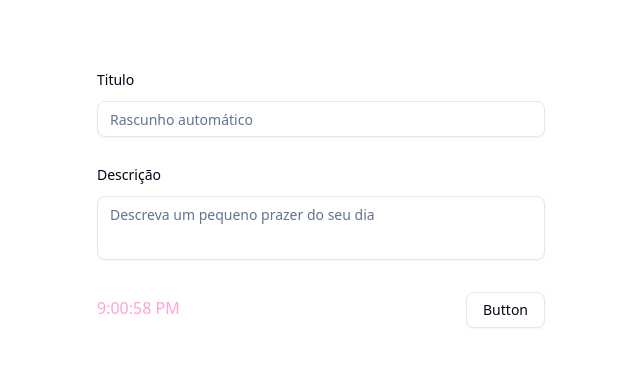
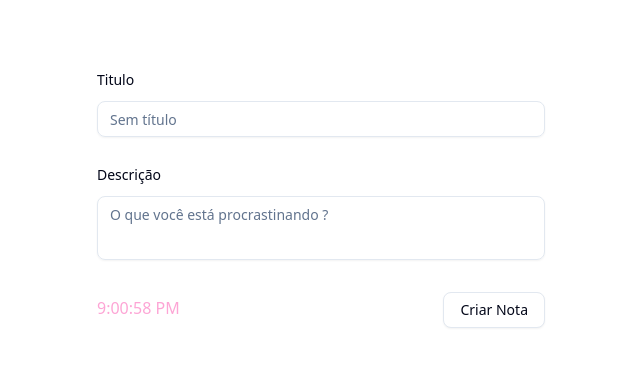
Before and after one commit to dubsvna/bloco-de-notas-fastapi, a Next.js app in the folder frontend/app/: page / in a window 1280 px wide. Shown: the part 201-568 px from the top of the page, without its empty margins (319-959 px from the left). Built offline with nearby package versions, Linux system fonts and the light colour scheme.

Commit message:
componente de formulário para nota

```diff
--- a/frontend/app/app/components/NotaForm.jsx
+++ b/frontend/app/app/components/NotaForm.jsx
@@ -5,17 +5,38 @@ import {Textarea} from "@/components/ui/textarea";
 import {Input} from "@/components/ui/input";
 import {Button} from "@/components/ui/button";
 
-export default function NotaForm({ nota}) {
+export default function NotaForm({nota}) {
     const [time, setTime] = useState(new Date());
+    const [form, setForm] = useState({
+        title: '',
+        description: '',
+    })
+    const [isSubmitting, setIsSubmitting] = useState(false);
+    const [randomPlaceHolder, setRandomPlaceHolder] = useState({
+        title: "",
+        description: "",
+    });
+    useEffect(() => {
+        setRandomPlaceHolder({
+            title: alterTitle(),
+            description: alterDescription(),
+        })
+        const timerId = setInterval(() => {
+            setTime(new Date());
+        }, 1000);
+        return () => {
+            clearInterval(timerId);
+        }
+    }, []);
 
     useEffect(() => {
-        const timerId = setInterval(() => tick(), 1000);
-        return () => {
-            clearInterval(timerId);
-            alterDescription();
-            alterTitle();
+        if (nota) {
+            setForm({
+                title: nota.title,
+                description: nota.description,
+            })
         }
-    }, []);
+    }, [nota]);
 
     const tick = () => {
         setTime(new Date());
@@ -27,10 +48,10 @@ const titles = [
     "Titulo",
     "Sem título",
     "Untitled",
-    `Nota ${new Date().getDate()}/${new Date().getMonth() + 1}`,
+    `Nota ${new Date().getDate().toString()}/${(new Date().getMonth() + 1).toString()}`,
     "Rascunho",
     "Nova Anotação",
-    `📝 ${new Date().getHours()}h${new Date().getMinutes()}`,
+    `📝 ${new Date().getHours().toString()}h${new Date().getMinutes().toString()}`,
     "Temporário",
     "Borrador",
     `Documento ${Math.floor(Math.random() * 1000)}`,
@@ -81,14 +102,54 @@ const titles = [
         return `${frases[randomNumber]}`
     }
 
+    const handleChange = (e) => {
+        const { id, value } = e.target;
+        setForm(prev => ({
+            ...prev,
+            [id]: value
+        }));
+    };
+
+    const handleSubmit = async (e) => {
+        e.preventDefault();
+        setIsSubmitting(true);
+
+        try {
+            const url = nota ? `http://127.0.0.1:8000/notes/${nota.id}` : 'http://127.0.0.1:8000/notes/create_nota';
+            const method = nota ? "PUT" : "POST";
+            const response = await fetch(url, {
+                method: method,
+                headers: {
+                    'Content-Type': 'application/json',
+                },
+                body: JSON.stringify(form)
+            })
+            if (response.ok) {
+                if (!nota) {
+                    setForm({
+                        title: "",
+                        description: "",
+                    })
+                }
+            } else {
+                throw new Error('Erro ao salvar nota!');
+            }
+        } catch (error) {
+            console.error('Erro:', error);
+        } finally {
+            setIsSubmitting(false);
+        }
+    }
+
     return (
 
             <div className ="w-full max-w-md">
+                <form onSubmit={handleSubmit}>
                 <FieldSet>
                     <FieldGroup>
                         <Field className='text-opacity-600'>
                             <FieldLabel htmlFor="title"> Titulo </FieldLabel>
-                            <Input id='title' type='text' placeholder={alterTitle()} className='text-opacity-600'/>
+                            <Input id='title' type='text' value={form.title} required onChange={handleChange} placeholder={randomPlaceHolder.title} className='text-opacity-600'/>
                         </Field>
 
                         <Field>
@@ -96,17 +157,22 @@ const titles = [
                                 Descrição
                             </FieldLabel>
                             <Textarea id='description'
-                                          placeholder={alterDescription()}
-                                          rows={5}
+                                      value={form.description}
+                                      onChange={handleChange}
+                                      placeholder={randomPlaceHolder.description}
+                                      rows={5}
                                       className='resize-none'
                                           />
                         </Field>
                         <div className="flex flex-row justify-between mt-1">
                             <p className='text-pink-300 mt-1'>{time.toLocaleTimeString()}</p>
-                            <Button variant="outline" aria-label="Submit">Button</Button>
+                            <Button type="submit" variant="outline" aria-label="Submit" disabled={isSubmitting}>
+                                {isSubmitting ? "Salvando..." : (nota ? "Atualizar" : "Criar Nota")}
+                            </Button>
                         </div>
                     </FieldGroup>
                 </FieldSet>
+                </form>
             </div>
     )
 }
```
Also changed, not shown: 1 other file (tests, documents, lock files or other folders).
